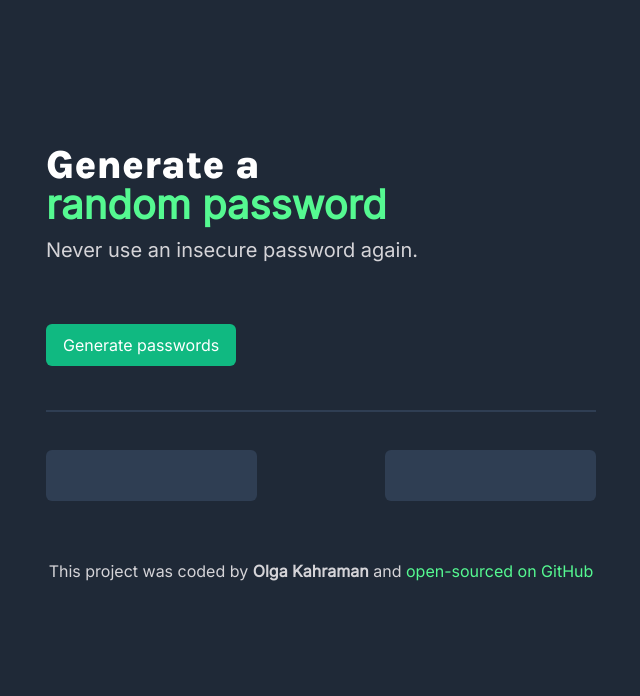
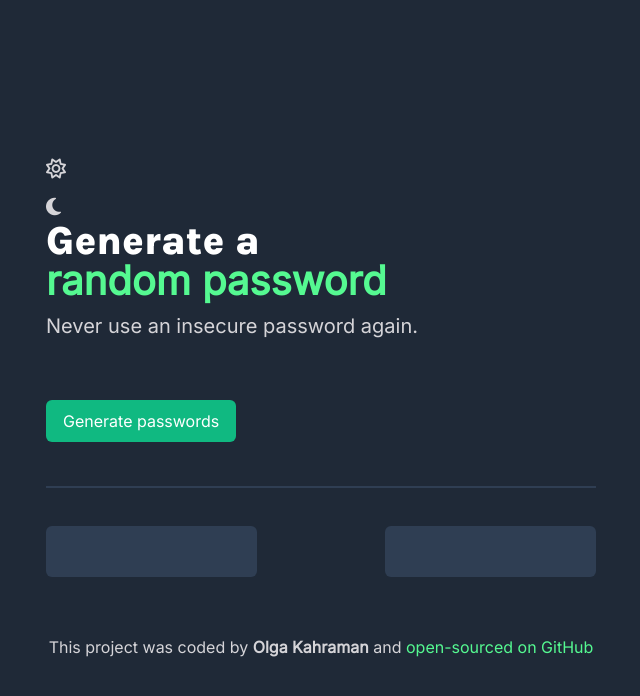
Before and after one commit to olgakahraman/password-generator, a plain HTML site: page index.html in a window 1280 px wide. Shown: the whole page, without its empty margins (319-959 px from the left). Drawn offline with Linux system fonts and the light colour scheme.

Commit message:
created toggle button for light/dark theme

```diff
--- a/index.html
+++ b/index.html
@@ -9,14 +9,22 @@
 <link rel="preconnect" href="https://fonts.gstatic.com" crossorigin>
 <link href="https://fonts.googleapis.com/css2?family=Inter&family=Karla:wght@800&display=swap" rel="stylesheet">
 
+<script src="https://kit.fontawesome.com/758ed9b136.js" crossorigin="anonymous"></script>
+
   <link rel="stylesheet" href="index.css" />
   <body>
 
     <div class="container">
-
+      <div class="toggle">
+        <p id="lightenText" class="toggle-text"><i class="fa-regular fa-sun"></i></p>
+        <div id="toggleBtn" class="toggle-btn">
+          <div class="inner-circle"></div>
+        </div>
+        <p id="darkenText" class="toggle-text unselected"><i class="fa-solid fa-moon"></i></p>
+      </div>
 
         <h3>Generate a <br /> <span class="mint">random password</span></h3>
-        <p>Never use an insecure password again.</p>
+        <p class="grey">Never use an insecure password again.</p>
         <button class="generate-password-btn" id="generatePasswordBtn">Generate passwords</button>
         <hr class="line" />
         <div class="passwords">
```
